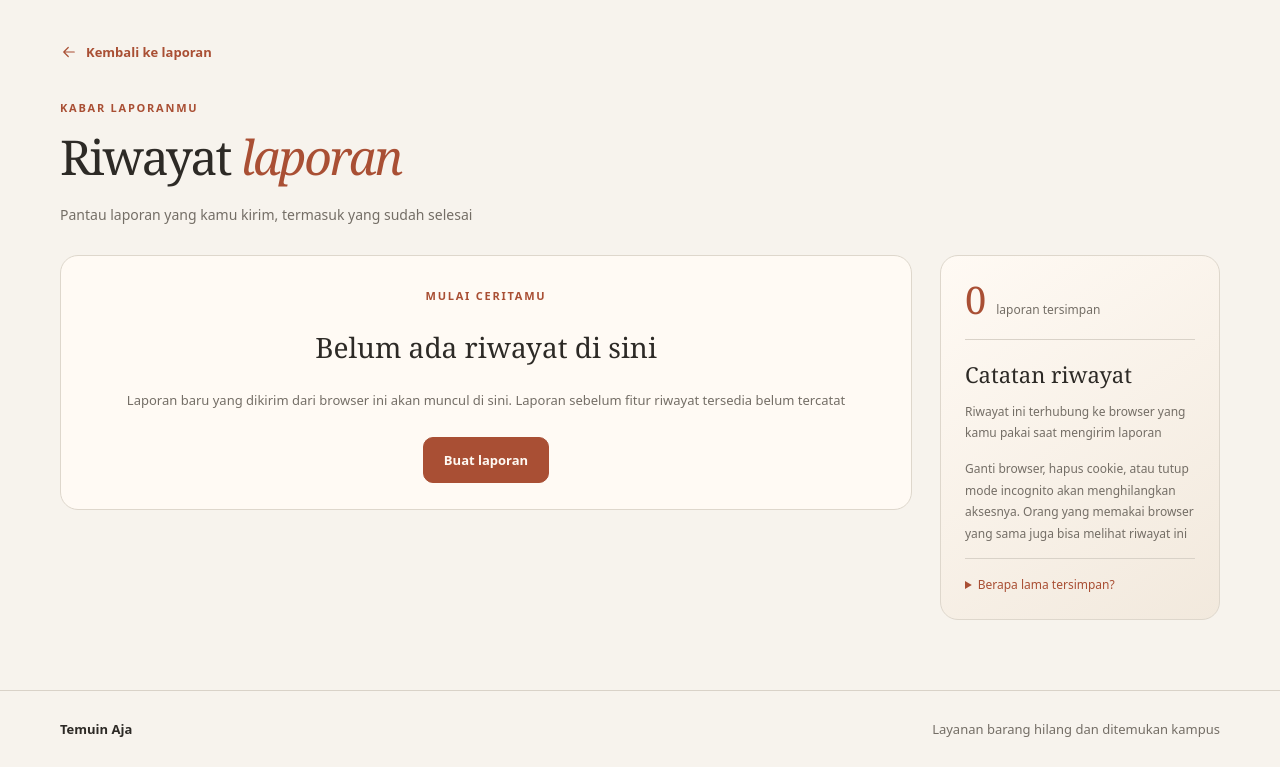
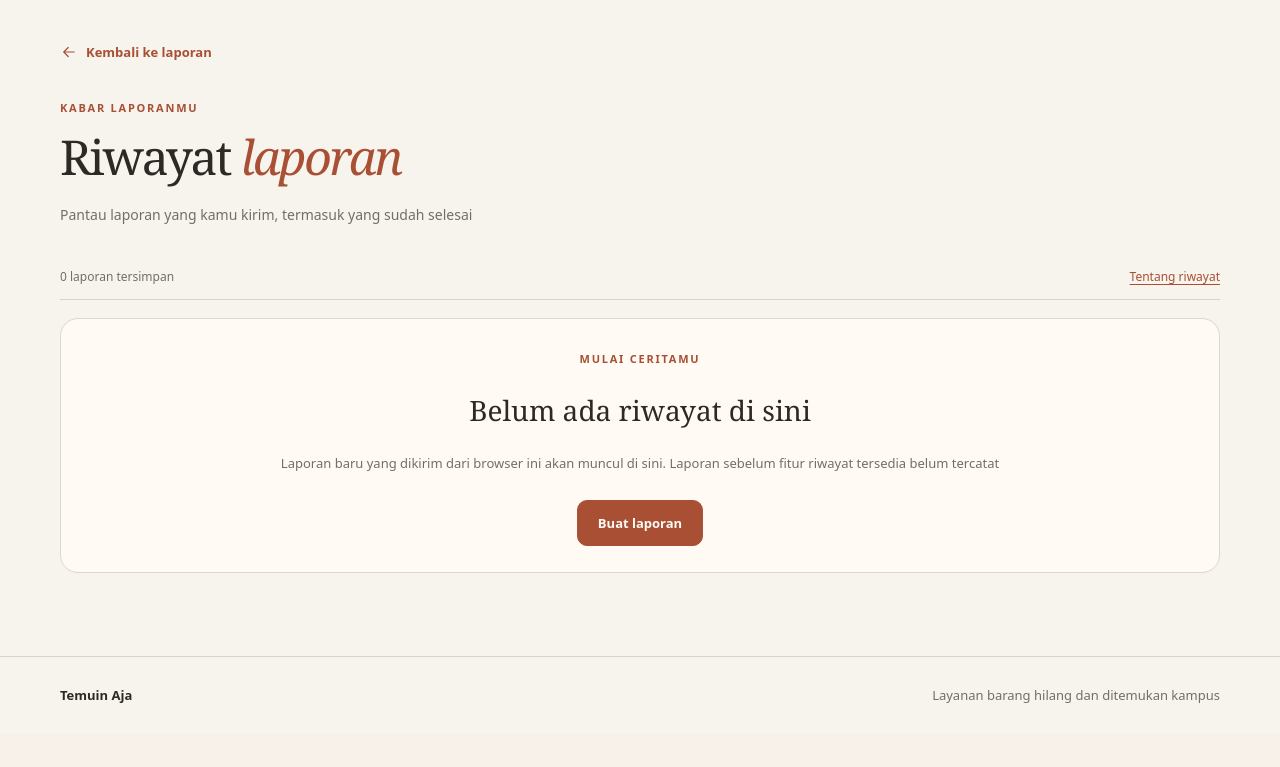
Before and after one commit to Tias27/temuinaja, a Laravel app: page /lapor/riwayat in a window 1280 px wide. Shown: the part 66-833 px from the top of the page. After the commit the page ends 769 px from the top, so only its background shows below. Run offline with Laravel 12, Linux system fonts and the light colour scheme; tables that the repository leaves empty hold one stand-in row (values such as "Sample post"); style sheets or scripts are compiled from the project's sources; parts of the project's set-up code (start-up, migrations or seed data) failed here and were passed over.

Commit message:
Compact report history with private photos and expandable details

```diff
--- a/app/Http/Controllers/ReportHistoryController.php
+++ b/app/Http/Controllers/ReportHistoryController.php
@@ -3,6 +3,7 @@
 namespace App\Http\Controllers;
 
 use App\Models\Laporan;
+use App\Support\ReportPhoto;
 use Illuminate\Http\Request;
 
 class ReportHistoryController extends Controller
@@ -14,10 +15,19 @@ class ReportHistoryController extends Controller
         $perPage = preg_match('/Android|iPhone|iPad|iPod|Mobile/i', $request->userAgent() ?? '') ? 5 : 10;
         $laporan = Laporan::query()
             ->where('browser_history_hash', $request->attributes->get('browser_history_hash'))
-            ->select(['id_laporan', 'kode_laporan', 'jenis_laporan', 'deskripsi', 'lokasi', 'tanggal_kejadian', 'status_laporan', 'created_at'])
+            ->select(['id_laporan', 'kode_laporan', 'jenis_laporan', 'deskripsi', 'foto_barang', 'lokasi', 'tanggal_kejadian', 'status_laporan', 'created_at'])
             ->latest()->orderByDesc('id_laporan')
             ->paginate($perPage, ['*'], 'page', (int) $page);
 
         return view('public.history', compact('laporan'));
     }
+
+    public function photo(Request $request, Laporan $laporan, int $index)
+    {
+        $browserHash = $request->attributes->get('browser_history_hash');
+        abort_unless(is_string($browserHash) && is_string($laporan->browser_history_hash)
+            && hash_equals($laporan->browser_history_hash, $browserHash), 404);
+
+        return ReportPhoto::response($laporan, $index);
+    }
 }
--- a/resources/css/components/report-choice.css
+++ b/resources/css/components/report-choice.css
@@ -149,70 +149,103 @@
     max-width: none;
     font-size: 14px;
 }
-.history-layout {
-    display: grid;
-    grid-template-columns: minmax(0, 1fr) 280px;
-    align-items: start;
-    gap: 28px;
-}
-.history-main {
-    min-width: 0;
-}
-.history-sidebar {
-    padding: 24px;
-    background: linear-gradient(145deg, #fffaf4, #f2e9dd);
-}
-.history-total {
-    display: flex;
-    align-items: baseline;
-    flex-wrap: wrap;
-    gap: 10px;
-    padding-bottom: 20px;
-    margin-bottom: 20px;
+.history-info {
+    margin-bottom: 18px;
     border-bottom: 1px solid var(--line);
 }
-.history-total strong {
-    color: var(--rust);
-    font:
-        normal 38px/1 Georgia,
-        serif;
-}
-.history-total span {
+.history-info summary {
+    display: flex;
+    align-items: center;
+    justify-content: space-between;
+    gap: 12px;
+    min-height: 44px;
     color: var(--muted);
     font-size: 12px;
+    cursor: pointer;
+    list-style: none;
 }
-.history-sidebar h2 {
-    margin: 0 0 12px;
-    font:
-        normal 22px/1.3 Georgia,
-        serif;
+.history-info summary::-webkit-details-marker {
+    display: none;
 }
-.history-sidebar p {
-    margin: 0 0 14px;
+.history-info summary span:last-child {
+    color: var(--rust);
+    text-decoration: underline;
+    text-underline-offset: 3px;
+}
+.history-info p {
+    margin: 12px 0;
+    max-width: 720px;
     color: var(--muted);
     font-size: 12px;
     line-height: 1.8;
 }
-.history-storage-note {
-    padding-top: 16px;
+.history-details {
     border-top: 1px solid var(--line);
     font-size: 12px;
 }
-.history-storage-note summary {
+.history-details summary {
     cursor: pointer;
     color: var(--rust);
+    padding: 13px 0;
+    min-height: 44px;
 }
-.history-storage-note p {
-    margin: 12px 0 0;
+.history-detail-open,
+.history-details[open] .history-detail-closed {
+    display: none;
+}
+.history-details[open] .history-detail-open {
+    display: inline;
+}
+.history-description {
+    margin: 0 0 12px;
+    font-size: 13px;
+    line-height: 1.6;
+    white-space: pre-line;
+    overflow-wrap: anywhere;
+}
+.history-photo {
+    display: grid;
+    place-items: center;
+    aspect-ratio: 4 / 3;
+    margin-bottom: 14px;
+    border-radius: 10px;
+    overflow: hidden;
+    background: #eee8df;
+    color: var(--muted);
+    font-size: 11px;
+    text-align: center;
+}
+.history-photo img {
+    display: block;
+    width: 100%;
+    height: 100%;
+    min-height: 0;
+    object-fit: contain;
+}
+.history-extra-photos {
+    display: flex;
+    flex-wrap: wrap;
+    gap: 12px;
+    margin-top: 16px;
+    color: var(--rust);
+    text-decoration: underline;
 }
 .history-list {
     display: grid;
+    grid-template-columns: repeat(3, minmax(0, 1fr));
+    align-items: start;
     gap: 18px;
 }
 .history-item,
 .history-empty {
     padding: 26px;
     min-width: 0;
+}
+.history-item {
+    padding: 16px 16px 0;
+}
+.history-item:has(.history-details[open]) {
+    padding-bottom: 16px;
 }
 .history-item-heading {
     display: flex;
--- a/resources/views/public/history.blade.php
+++ b/resources/views/public/history.blade.php
@@ -13,8 +13,14 @@
             <h1 class="page-title" id="history-title">Riwayat <em>laporan</em></h1>
             <p class="page-intro">Pantau laporan yang kamu kirim, termasuk yang sudah selesai</p>
         </header>
-        <div class="history-layout">
-            <div class="history-main">
+        <details class="history-info">
+            <summary><span>{{ $laporan->total() }} laporan tersimpan</span><span>Tentang riwayat</span>
+            </summary>
+            <p>Riwayat terhubung ke browser ini. Ganti browser, hapus cookie, atau tutup mode incognito
+                akan menghilangkan aksesnya. Orang yang memakai browser yang sama juga bisa melihat
+                riwayat ini</p>
+            <p>Akses berlaku satu tahun sejak terakhir membuka riwayat atau membuat laporan</p>
+        </details>
         <div class="history-list">
             @forelse ($laporan as $item)
                 @php
@@ -30,13 +36,26 @@
                     };
                 @endphp
                 <article class="surface history-item">
+                    <div class="history-photo">
+                        @if (!empty($item->foto_barang))
+                            <img src="{{ route('laporan.history.photo', [$item, 0]) }}"
+                                alt="Foto barang {{ $item->kode_laporan }}" loading="lazy"
+                                decoding="async" width="480" height="360">
+                        @else
+                            <span>Foto belum tersedia</span>
+                        @endif
+                    </div>
                     <div class="history-item-heading">
                         <span
                             class="eyebrow">{{ $item->jenis_laporan === 'hilang' ? 'BARANG HILANG' : 'BARANG DITEMUKAN' }}</span>
                         <span class="status-badge"
                             data-status="{{ $stage }}">{{ ucfirst($stage) }}</span>
                     </div>
-                            <h2>{{ $item->deskripsi }}</h2>
+                    <h2>{{ Str::limit($item->deskripsi, 65) }}</h2>
+                    <details class="history-details">
+                        <summary><span class="history-detail-closed">Lihat detail</span><span
+                                class="history-detail-open">Tutup detail</span></summary>
+                        <p class="history-description">{{ $item->deskripsi }}</p>
                         <p class="history-status">{{ $statusCopy }}</p>
                         <dl class="history-facts">
                             <div>
@@ -56,6 +75,16 @@
                                 <dd>{{ $item->tanggal_kejadian->translatedFormat('d M Y') }}</dd>
                             </div>
                         </dl>
+                        @if (count($item->foto_barang ?? []) > 1)
+                            <div class="history-extra-photos">
+                                @foreach (array_slice($item->foto_barang, 1, null, true) as $index => $photo)
+                                    <a href="{{ route('laporan.history.photo', [$item, $index]) }}"
+                                        target="_blank" rel="noopener">Lihat foto
+                                        {{ $index + 1 }}</a>
+                                @endforeach
+                            </div>
+                        @endif
+                    </details>
                 </article>
             @empty
                 <div class="surface history-empty">
@@ -85,22 +114,5 @@
                 @endif
             </nav>
         @endif
-            </div>
-            <aside class="surface history-sidebar" aria-labelledby="history-info-title">
-                <div class="history-total">
-                    <strong>{{ $laporan->total() }}</strong>
-                    <span>laporan tersimpan</span>
-                </div>
-                <h2 id="history-info-title">Catatan riwayat</h2>
-                <p>Riwayat ini terhubung ke browser yang kamu pakai saat mengirim laporan</p>
-                <p>Ganti browser, hapus cookie, atau tutup mode incognito akan menghilangkan aksesnya.
-                    Orang yang memakai browser yang sama juga bisa melihat riwayat ini</p>
-                <details class="history-storage-note">
-                    <summary>Berapa lama tersimpan?</summary>
-                    <p>Akses diperpanjang setiap kali kamu membuka riwayat atau membuat laporan,
-                        dan berakhir setelah satu tahun tidak digunakan</p>
-                </details>
-            </aside>
-        </div>
     </section>
 @endsection
--- a/routes/web.php
+++ b/routes/web.php
@@ -49,6 +49,9 @@ Route::get('/lapor/riwayat', [ReportHistoryController::class, 'index'])
 Route::get('/lapor/riwayat/halaman/{page}', [ReportHistoryController::class, 'index'])
     ->whereNumber('page')
     ->middleware(['throttle:catalog', BrowserReportHistory::class])->name('laporan.history.page');
+Route::get('/lapor/riwayat/{laporan}/foto/{index}', [ReportHistoryController::class, 'photo'])
+    ->where('index', '[0-2]')
+    ->middleware(['throttle:report-photo', BrowserReportHistory::class])->name('laporan.history.photo');
 Route::get('/lapor/{jenis}', [PublicLaporanController::class, 'create'])
     ->whereIn('jenis', ['hilang', 'ditemukan'])->middleware(BrowserReportHistory::class)->name('laporan.create');
 Route::post('/lapor/{jenis}', [PublicLaporanController::class, 'store'])
```
Also changed, not shown: other parts of resources/css/components/report-choice.css (+15 -9 lines), app/Http/Controllers/PublicLaporanController.php (+2 -10 lines), app/Support/ReportPhoto.php (added, +26 -0 lines), tests/Feature/ReportHistoryTest.php (+32 -0 lines). Lines whose indentation alone changed are shown as unchanged.
